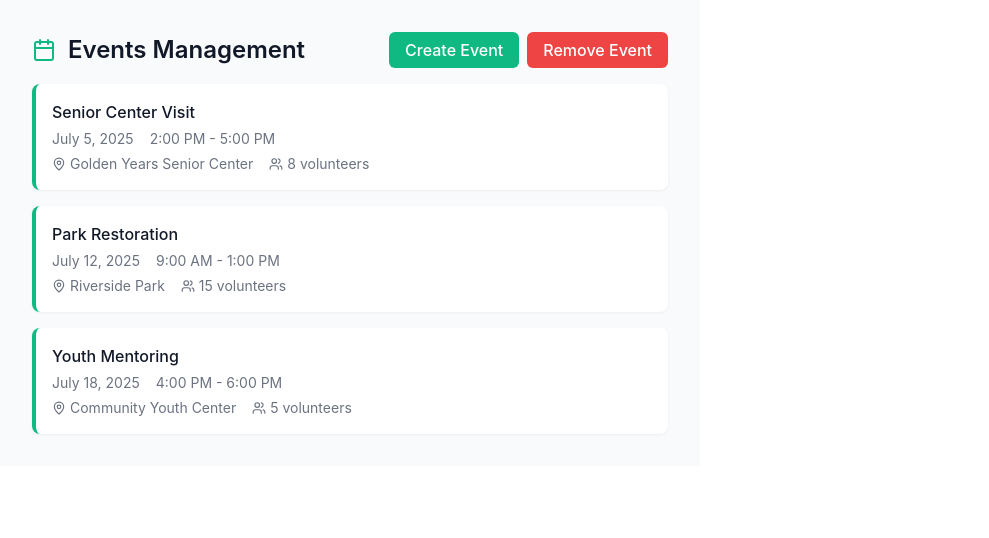
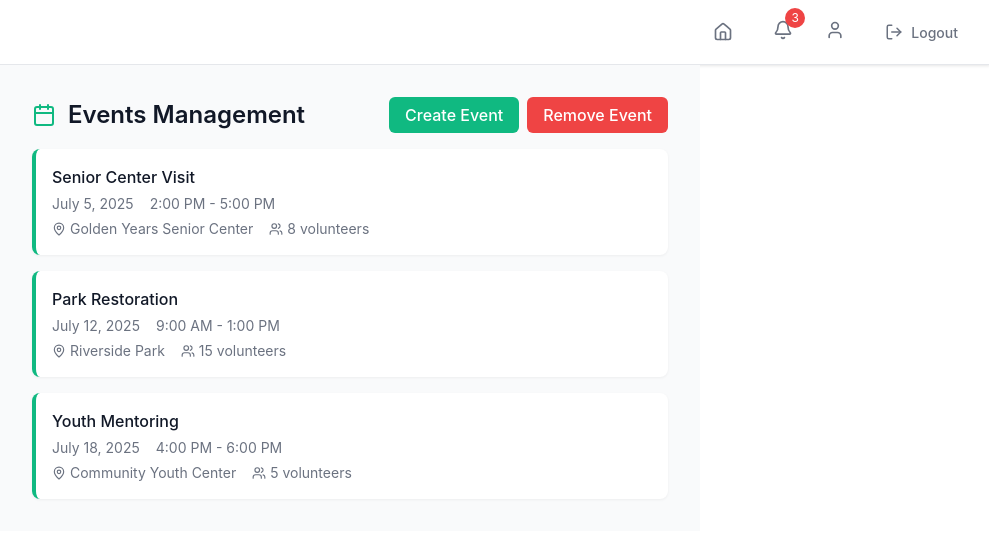
Before and after one commit to group-08-fullstack/volunteer-management-app, a React (Vite) app: page /eventmanagement in a window 1280 px wide. Shown: the top 538 px of the page, without its empty margins (290-1279 px from the left). Built offline with nearby package versions, Linux system fonts and the light colour scheme.

Commit message:
updated Nav bar for Event Management page

```diff
--- a/src/components/EventManagement.jsx
+++ b/src/components/EventManagement.jsx
@@ -1,11 +1,22 @@
 import React, { useState } from 'react';
-import { Calendar, MapPin, Users, X } from 'lucide-react';
+import { Calendar, MapPin, Users, X, Home } from 'lucide-react';
 import { useNavigate } from 'react-router-dom';
+import NavigationBar from './Navigation';
 
 export default function EventManagementPage() {
   const navigate = useNavigate();
 
   const [removeMode, setRemoveMode] = useState(false);
+
+  const extraLinks = [
+    {
+      className: "home-button",
+      link: "/home",
+      //logo: <Home size={18} />,
+      //text: "Home"
+    }
+  ];
+
   const [events, setEvents] = useState([
     {
       id: 1,
@@ -45,6 +56,8 @@ export default function EventManagementPage() {
   };
 
   return (
+   <>
+    <NavigationBar extraLinks={extraLinks} />
     <div style={{ padding: '2rem', maxWidth: '700px', margin: 'auto', backgroundColor: '#f9fafb' }}>
       {/* Header with icon, title and buttons aligned right */}
       <div style={{
@@ -92,7 +105,7 @@ export default function EventManagementPage() {
             <div
               key={event.id}
               onClick={() => {
-                if (!removeMode) alert(`You are entering ${event.event} event page`);
+                if (!removeMode) alert(`You are entering ${event.event} event editing page`);
               }}
               style={{
                 position: 'relative',
@@ -163,5 +176,7 @@ export default function EventManagementPage() {
         </div>
       </div>
     </div>
+    </>
   );
+
 }
```
